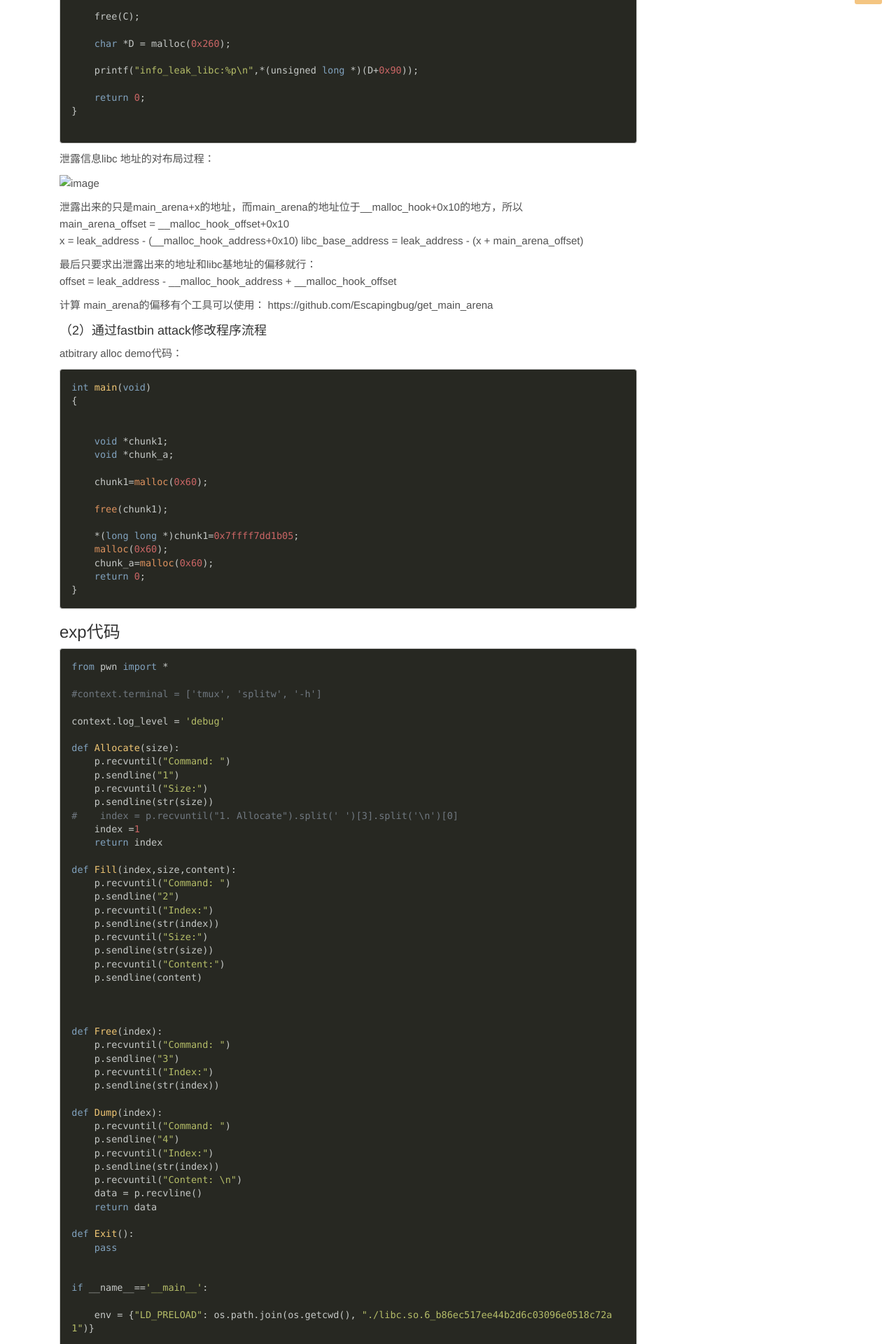
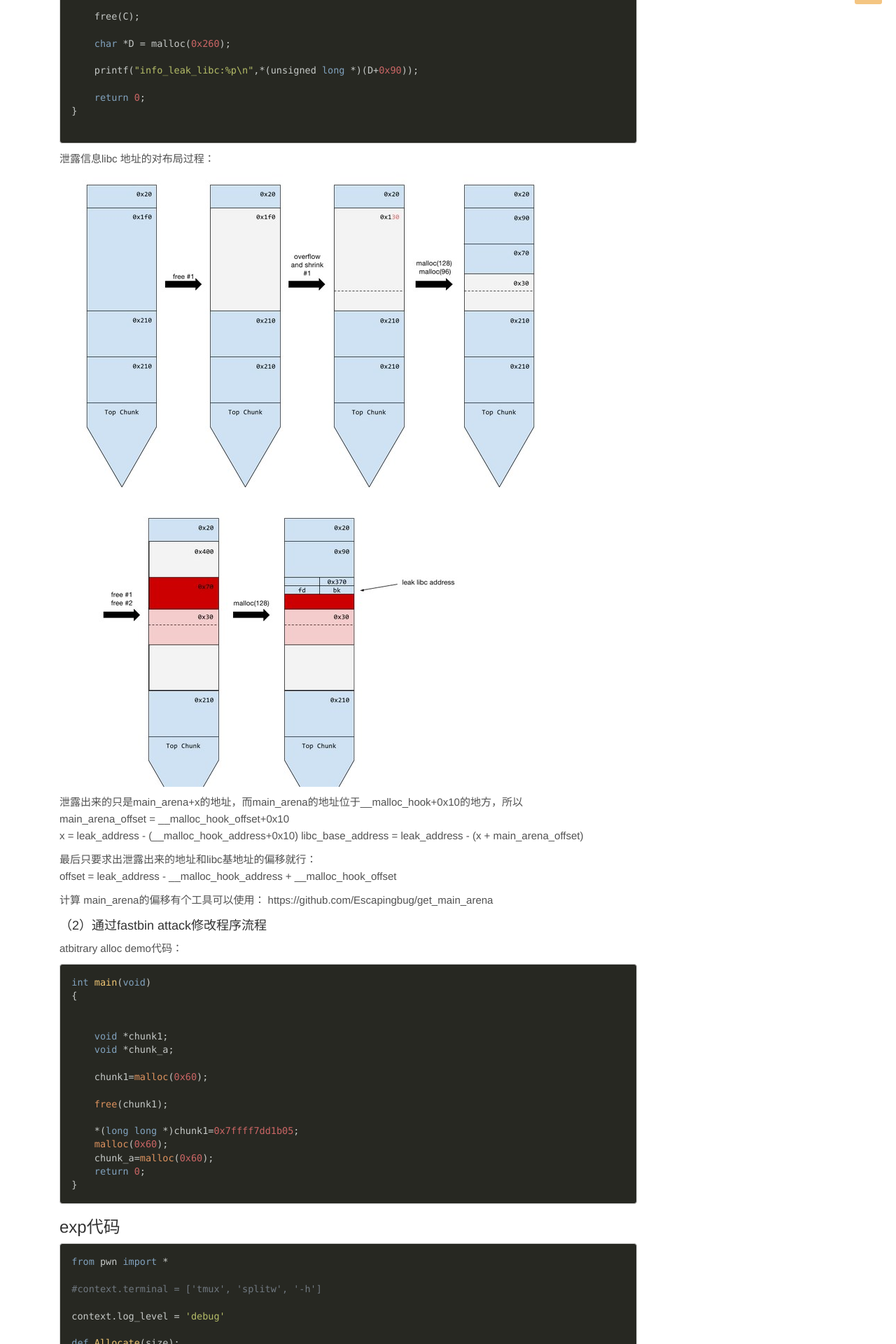
Before and after one commit to De4dCr0w/De4dCr0w.github.io, a Jekyll site: the page built from _posts/2018-01-17-babyheap学习总结.md, in a window 1280 px wide. Shown: the part 874-2794 px from the top of the page at 70% size. Built offline with Jekyll 4.4.1, drawn with Linux system fonts in a browser that asks for light colours.

Commit message:
修改图片

```diff
--- a/_posts/2018-01-17-babyheap学习总结.md
+++ b/_posts/2018-01-17-babyheap学习总结.md
@@ -67,7 +67,7 @@ int main()
 
 泄露信息libc 地址的对布局过程：
 
-![image](../image/leakinfo.jpg)
+![image](https://raw.githubusercontent.com/De4dCr0w/De4dCr0w.github.io/master/image/babyheap/leakinfo.jpg)
 
 泄露出来的只是main_arena+x的地址，而main_arena的地址位于__malloc_hook+0x10的地方，所以
 main_arena_offset = __malloc_hook_offset+0x10
```
